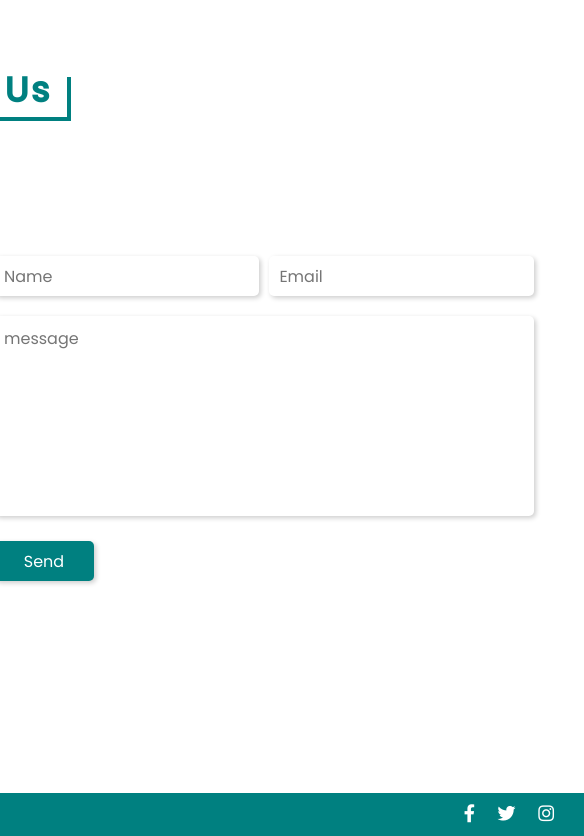
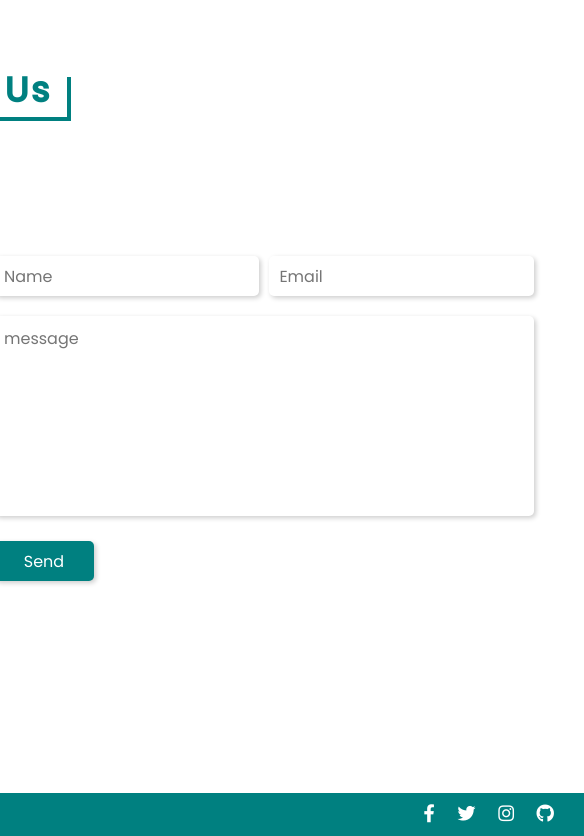
Before and after one commit to Sudip-526/Sudip-526, a plain HTML site: page index.html in a window 1280 px wide. Shown: the part 5380-6216 px from the top of the page, 696-1280 px from the left. Drawn offline with nearby package versions, Linux system fonts and the light colour scheme.

Commit message:
adding git

```diff
--- a/index.html
+++ b/index.html
@@ -364,6 +364,8 @@
   <a href="#" class="fab fa-facebook-f"></a>
   <a href="#" class="fab fa-twitter"></a>
   <a href="#" class="fab fa-instagram"></a>
+  <a href="https://github.com/Sudip-526" class="fab fa-github"></a>
+
 </div>
 
 </section>
```
